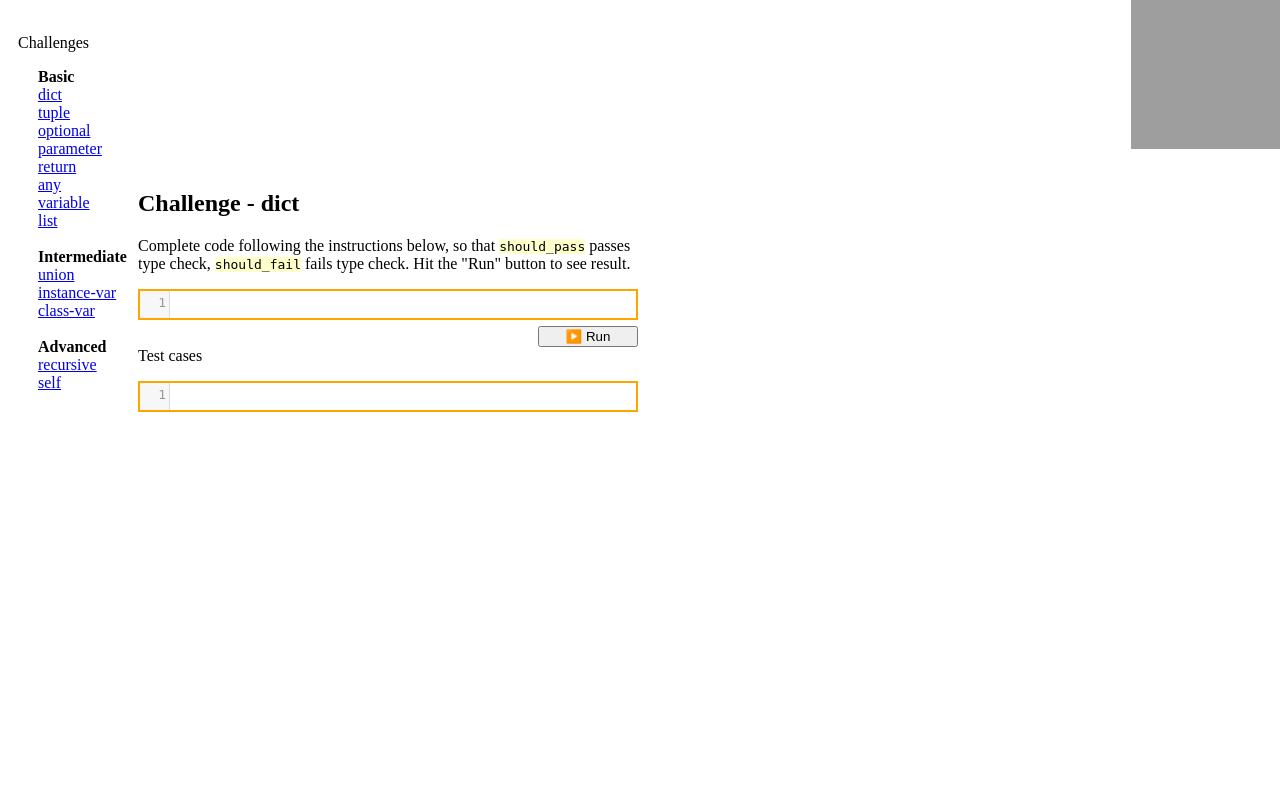
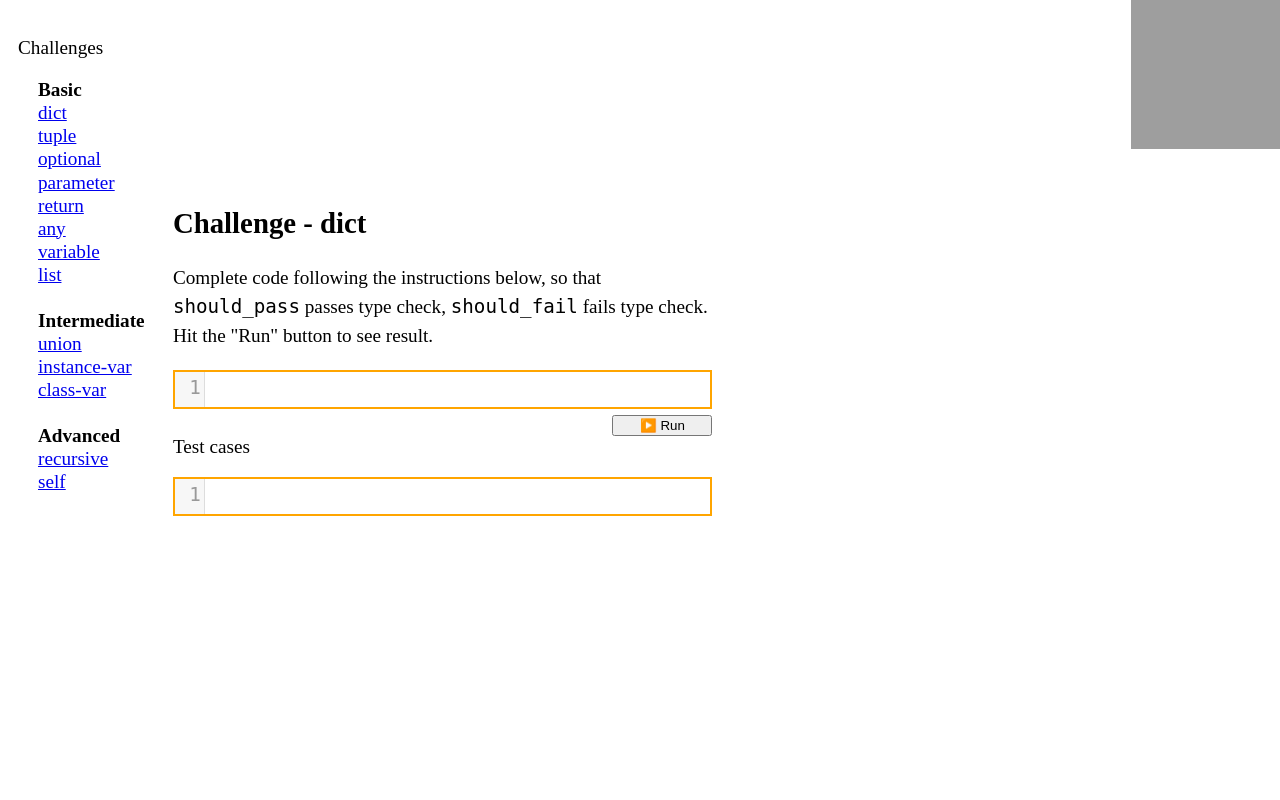
Before and after one commit to laike9m/Python-Type-Challenges, a Flask app: a page that uses templates/challenge.html in a window 1280 px wide. Run offline with Flask 3, Linux system fonts and the light colour scheme; grey boxes are pictures that could not be loaded.

Commit message:
Make page look better

```diff
--- a/templates/challenge.html
+++ b/templates/challenge.html
@@ -1,4 +1,5 @@
 <header>
+  <meta name="viewport" content="width=device-width, initial-scale=1" />
   <link
     rel="stylesheet"
     href="https://cdnjs.cloudflare.com/ajax/libs/codemirror/5.65.15/codemirror.min.css"
@@ -6,6 +7,10 @@
   <script src="https://cdnjs.cloudflare.com/ajax/libs/codemirror/5.65.15/codemirror.min.js"></script>
   <script src="https://cdnjs.cloudflare.com/ajax/libs/codemirror/5.65.15/mode/python/python.min.js"></script>
   <style>
+    html {
+      font-size: 1.2rem;
+    }
+
     .container {
       display: flex;
       flex-direction: row;
@@ -13,6 +18,7 @@
 
     .navigation-container {
       padding: 10px;
+      flex: 1;
     }
 
     .codemirror-container {
@@ -20,11 +26,18 @@
       display: flex;
       justify-content: flex-end;
       flex-direction: column;
-      width: 500;
+      flex: 4;
+    }
+
+    .result-container {
+      flex: 4;
+      display: flex;
+      justify-content: start;
+      margin-left: 10px;
     }
 
     /* 当视口宽度小于 800px 时，更改布局为单列 */
-    @media (max-width: 800px) {
+    @media only screen and (max-width: 800px) {
       .container {
         flex-direction: column;
       }
@@ -39,10 +52,8 @@
       border: 2px solid blue;
     }
 
-    .result-container {
-      display: flex;
-      justify-content: center;
-      margin-left: 10px;
+    .code {
+      background-color: #ffffcc;
     }
   </style>
 </header>
@@ -50,16 +61,14 @@
 <body>
   {% include 'github_ribbon.html' %}
   <div class="container">
-    <div class="navigation-container" style="width: 100px">
-      {% include 'challenge_list.html' %}
-    </div>
+    <div class="navigation-container">{% include 'challenge_list.html' %}</div>
     <div class="codemirror-container">
       <h2>Challenge - {{name}}</h2>
-      <p style="margin-top: 0">
+      <p style="margin-top: 0; line-height: 1.5">
         Complete code following the instructions below, so that
-        <code style="background-color: #ffffcc">should_pass</code> passes type
-        check, <code style="background-color: #ffffcc">should_fail</code> fails
-        type check. Hit the "Run" button to see result.
+        <code>should_pass</code> passes type check,
+        <code>should_fail</code> fails type check. Hit the "Run" button to see
+        result.
       </p>
       <div id="editor"></div>
       <div style="display: flex; justify-content: flex-end">
--- a/templates/challenge_list.html
+++ b/templates/challenge_list.html
@@ -1,17 +1,20 @@
 <p>Challenges</p>
-<ol style="padding-left: 20px;list-style: none;">
+<ol style="padding-left: 20px; list-style: none; line-height: 1.2">
   <b>Basic</b>
-  {% for challenge in challenge_names | selectattr("difficulty", "equalto", "basic") %}
+  {% for challenge in challenge_names | selectattr("difficulty", "equalto",
+  "basic") %}
   <li><a href="/challenges/{{ challenge.name }}">{{ challenge.name }}</a></li>
   {% endfor %}
   <br />
   <b>Intermediate</b>
-  {% for challenge in challenge_names | selectattr("difficulty", "equalto", "intermediate") %}
+  {% for challenge in challenge_names | selectattr("difficulty", "equalto",
+  "intermediate") %}
   <li><a href="/challenges/{{ challenge.name }}">{{ challenge.name }}</a></li>
   {% endfor %}
   <br />
   <b>Advanced</b>
-  {% for challenge in challenge_names | selectattr("difficulty", "equalto", "advanced") %}
+  {% for challenge in challenge_names | selectattr("difficulty", "equalto",
+  "advanced") %}
   <li><a href="/challenges/{{ challenge.name }}">{{ challenge.name }}</a></li>
   {% endfor %}
 </ol>
```
Also changed, not shown: templates/index.html (+7 -1 lines).
